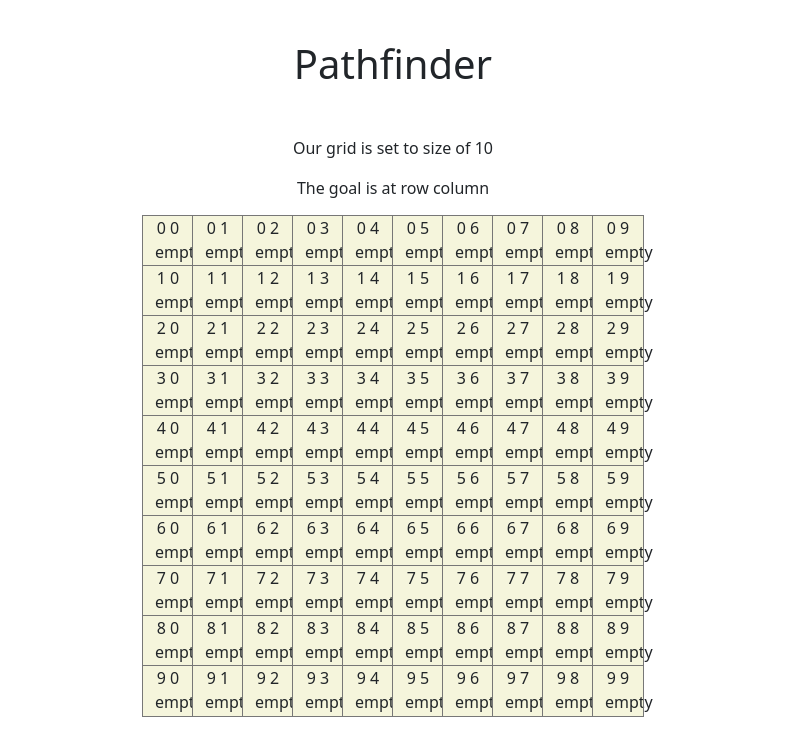
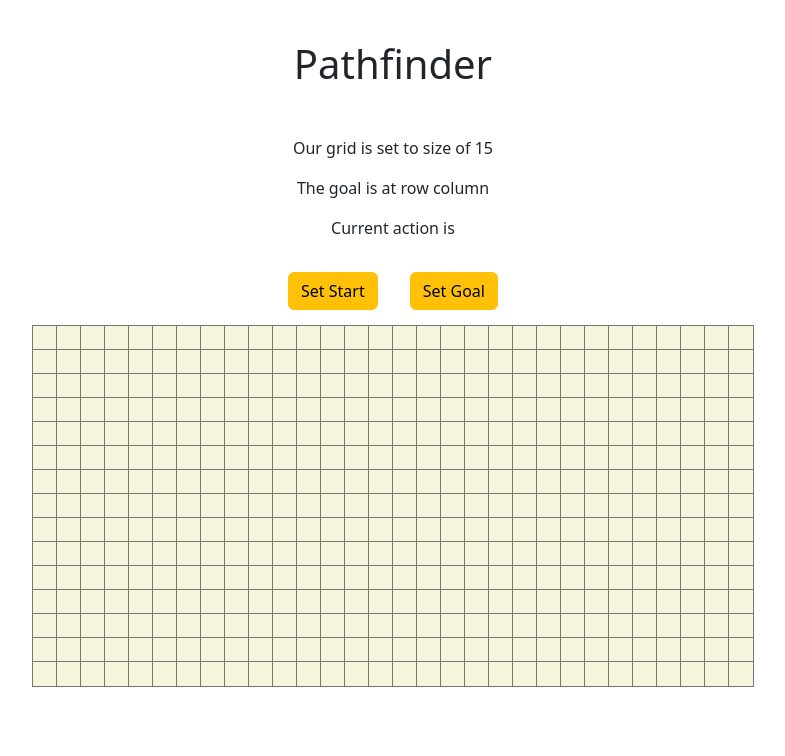
Before and after one commit to Jolt-rex/react-pathfinder, a React (Create React App) app: page / in a window 1280 px wide. Shown: the top 756 px of the page, without its empty margins (247-1032 px from the left). Built offline with nearby package versions, Linux system fonts and the light colour scheme.

Commit message:
Added functionality to place start and goal points with buttons and mouse. Modified Pathfinder props for width and height inputs.

```diff
--- a/src/App.js
+++ b/src/App.js
@@ -6,7 +6,7 @@ function App() {
   return (
     <div className="App">
       <h1 className="heading">Pathfinder</h1>
-      <Pathfinder gridSize={10} />
+      <Pathfinder height={15} width={30} />
     </div>
   );
 }
--- a/src/components/cell.css
+++ b/src/components/cell.css
@@ -1,16 +1,19 @@
 
 .cell {
-  width: 50px;
-  height: 50px;
-  display: inline-block;
+  height: 24px;
+  width: 24px;
   background-color: beige;
   outline: solid 1px #777;
+  display: flex;
+  align-items: center;
+  justify-content: center;
 }
 
 .cell:hover {
   cursor: pointer;
 }
 
-.goal {
-  background-color: yellow;
+.cell img {
+  height: 20px;
+  width: 20px;
 }
--- a/src/components/cell.jsx
+++ b/src/components/cell.jsx
@@ -1,15 +1,20 @@
 import React from 'react';
 import './cell.css';
+import TargetSVG from '../assets/target.svg';
+import RocketSVG from '../assets/rocket.svg';
 
 const Cell = ({ status, row, col, onHandleClick }) => {
 
   function handleClick({ target }) {
-    console.log(target);
-    onHandleClick(target);
+    console.log(row, col);
+    onHandleClick(row, col);
   }
 
   return (
-    <div className={'cell ' + status} row={row} col={col} onClick={handleClick} >{row} {col} {status}</div>
+    <div className={'cell ' + status} row={row} col={col} onClick={handleClick} >
+      {status === 'goal' && <img className='cell-content' src={TargetSVG} alt='Goal' />}
+      {status === 'start' && <img className='cell-content' src={RocketSVG} alt='Goal' />}
+    </div>
   );
 }
 
--- a/src/components/pathfinder.css
+++ b/src/components/pathfinder.css
@@ -2,3 +2,7 @@
 .grid {
   display: inline-block;
 }
+
+button {
+  margin: 1em;
+}
--- a/src/components/pathfinder.jsx
+++ b/src/components/pathfinder.jsx
@@ -2,19 +2,20 @@ import React, { useState, useEffect } from 'react';
 import Cell from './cell';
 import './pathfinder.css';
 
-function Pathfinder({ gridSize }) {
+function Pathfinder({ width, height }) {
   const [grid, setGrid] = useState([]);
   const [start, setStart] = useState({});
   const [goal, setGoal] = useState({});
+  const [action, setAction] = useState('');
 
   useEffect(() => {
     console.log('Use effect called');
 
-    const newGrid = Array(gridSize).fill(0).map(row => new Array(gridSize).fill({}));
+    const newGrid = Array(height).fill(0).map(row => new Array(width).fill({}));
 
     // Fill the new grid with row and col co-ordinates
-    for (let row = 0; row < gridSize; row++) {
-      for (let col = 0; col < gridSize; col++) {
+    for (let row = 0; row < height; row++) {
+      for (let col = 0; col < width; col++) {
         newGrid[row][col] = { status: 'empty', row, col };
       }
     }
@@ -28,21 +29,26 @@ function Pathfinder({ gridSize }) {
     return 'empty';
   }
 
-  function onHandleCellClick(cell) {
-    const row = parseInt(cell.getAttribute('row'));
-    const col = parseInt(cell.getAttribute('col'));
+  function onHandleCellClick(row, col) {
+    console.log(row, col);
 
     const newGrid = [...grid];
-    newGrid[row][col].status = 'goal';
+    newGrid[row][col].status = action;
 
     setGrid(newGrid);
-    setGoal({ row, col });
+
+    if (action === 'goal') setGoal({ row, col });
+    if (action === 'start') setStart({ row, col });
   }
 
   return (
-    <div className="grid">
+    <div className='pathfinder-container'>
       <p>Our grid is set to size of {grid.length}</p>
       <p>The goal is at row {goal.row} column {goal.col}</p>
+      <p>Current action is {action}</p>
+      <div className="grid">
+        <button className='btn btn-warning' onClick={() => setAction('start')}>Set Start</button>
+        <button className='btn btn-warning' onClick={() => setAction('goal')}>Set Goal</button>
             {grid !== [] &&
               grid.map(row => {
                 return <div key={row[0].row} className="row">
@@ -51,6 +57,7 @@ function Pathfinder({ gridSize }) {
               })
             }
       </div>
+    </div>
   );
 }
 
```
Also changed, not shown: src/assets/rocket.svg (added), src/assets/target.svg (added). Lines whose indentation alone changed are shown as unchanged.
